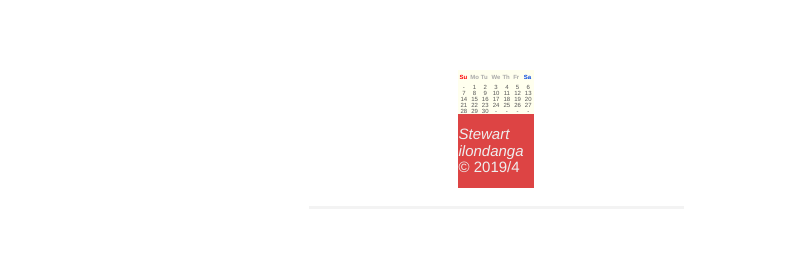
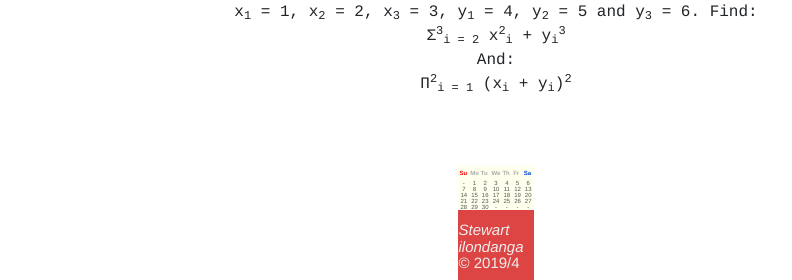
Before and after one commit to stewilondanga/sums-products, a plain HTML site: page index.html in a window 1280 px wide. Shown: the top 280 px of the page, 144-936 px from the left. Drawn offline with nearby package versions, Linux system fonts and the light colour scheme.

Commit message:
add index.html

```diff
--- a/index.html
+++ b/index.html
@@ -21,6 +21,9 @@
         </a>
     </div>
 
+    <p>x<sub>1</sub> = 1, x<sub>2</sub> = 2, x<sub>3</sub> = 3, y<sub>1</sub> = 4, y<sub>2</sub> = 5 and y<sub>3</sub> = 6. Find:<br/><span>&#x03A3;<sup class="sum">3</sup><sub class="sum">i = 2</sub> x<sup>2</sup><sub>i</sub> + y<sub>i</sub><sup>3</sup></span><br/>And:<br/><span>&Pi;<sup class="sum">2</sup><sub class="sum">i = 1</sub> (x<sub>i</sub> + y<sub>i</sub>)<sup>2</sup></span>
+    </p>
+
   <section id="contact">
     <div class="overlay">
       <div class="containers">
```
